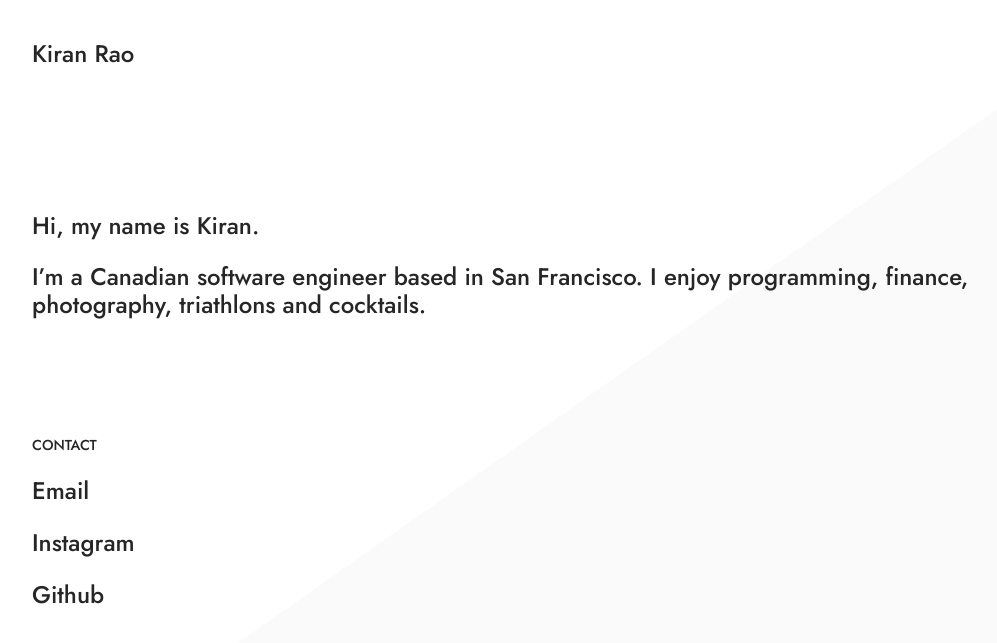
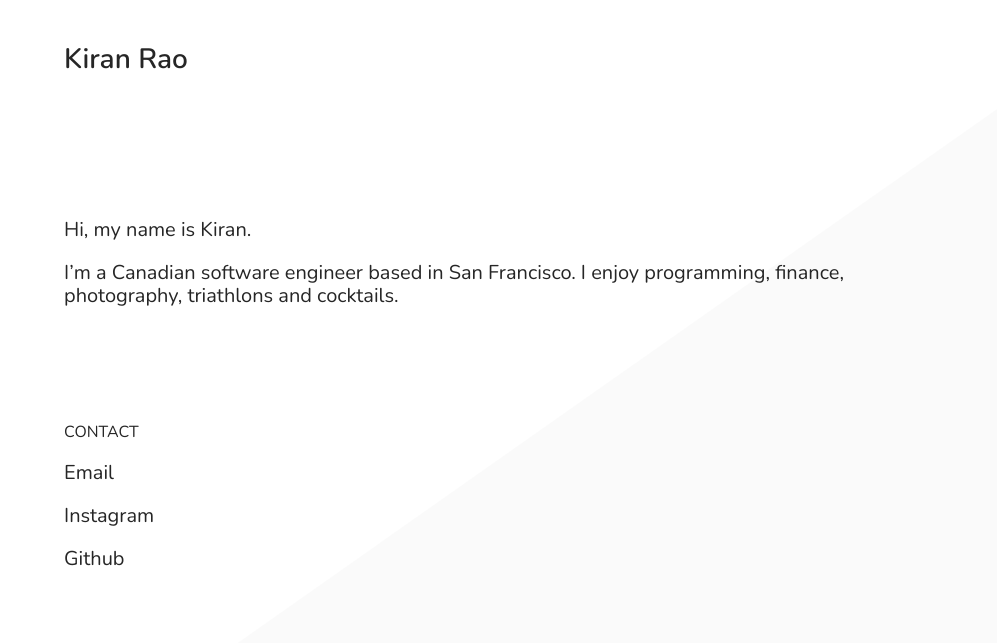
Before and after one commit to Kiran-Rao/kiran-rao.github.io, a Jekyll site: the page built from docs/index.md, in a window 1280 px wide. Shown: the top 643 px of the page, without its empty margins (128-1125 px from the left). Built offline with Jekyll 4.4.1, drawn with Linux system fonts in a browser that asks for light colours.

Commit message:
Update Stylesheet

```diff
--- a/docs/_includes/head.html
+++ b/docs/_includes/head.html
@@ -11,6 +11,6 @@
   <meta name="author" content="{{ site.author }}" />
   <meta name="copyright" content="&copy; {{ site.name }}{{ site.author }} {{ site.time | date: '%Y' }}" />
 
-  <link href="https://fonts.googleapis.com/css?family=Jost:500" rel="stylesheet" async />
+  <link href="https://fonts.googleapis.com/css2?family=Nunito:wght@400;600&display=swap" rel="stylesheet" async />
   <link rel="stylesheet" href="{{ "/css/main.css" | prepend: site.baseurl }}">
 </head>
--- a/docs/_includes/header.html
+++ b/docs/_includes/header.html
@@ -1,7 +1,5 @@
 <header>
   <div class="wrapper">
-    <h1>
-      Kiran Rao
-    </h1>
+    <h1 class="site-header">Kiran Rao</h1>
   </div>
 </header>
--- a/docs/_layouts/default.html
+++ b/docs/_layouts/default.html
@@ -3,9 +3,7 @@
   {% include head.html %}
   <body>
     {% include header.html %}
-    <div class="wrapper">
-      {{ content }}
-    </div>
+    <div class="wrapper">{{ content }}</div>
     {% include footer.html %}
   </body>
 </html>
--- a/docs/_layouts/home.html
+++ b/docs/_layouts/home.html
@@ -3,6 +3,4 @@ layout: default
 ---
 
 <aside class="home-background"></aside>
-<div class="home-intro">
-  {{ content }}
-</div>
+<div class="home-intro">{{ content }}</div>
--- a/docs/css/main.scss
+++ b/docs/css/main.scss
@@ -6,7 +6,7 @@
 
 body {
   margin: 0;
-  font-family: Jost, Helvetica, sans-serif;
+  font-family: 'Nunito', Helvetica, sans-serif;
   background-color: #fafafa;
   color: #262626;
   -webkit-font-smoothing: antialiased;
@@ -15,45 +15,31 @@ body {
 
 header {
   padding: 1.5em 0;
+  .site-header {
+    font-size: 1.75em;
+  }
+}
+
+p {
+  font-size: 1.25em;
 }
 
 h1 {
-  font-size: 1em;
-  font-weight: 500;
+  font-size: 2em;
+  font-weight: 600;
 }
 
 h2 {
-  font-size: 0.6em;
-  font-weight: 500;
+  font-size: 1.5em;
+  font-weight: 400;
   margin-bottom: 0;
-  text-transform: uppercase;
 }
 
 h3 {
-  font-size: 0.6em;
-  font-weight: 500;
+  font-size: 1em;
+  font-weight: 400;
   margin-bottom: 0;
   text-transform: uppercase;
-}
-
-p {
-  font-size: 1em;
-  font-weight: 500;
-}
-
-@media only screen and (min-width: 45em) {
-  h1 {
-    font-size: 1.5em;
-  }
-  h2 {
-    font-size: 0.9em;
-  }
-  h3 {
-    font-size: 0.9em;
-  }
-  p {
-    font-size: 1.5em;
-  }
 }
 
 .contact-link {
@@ -63,7 +49,7 @@ p {
 
 .wrapper {
   padding: 0 1em;
-  max-width: 60em;
+  max-width: 56em;
   margin-left: auto;
   margin-right: auto;
 }
```
